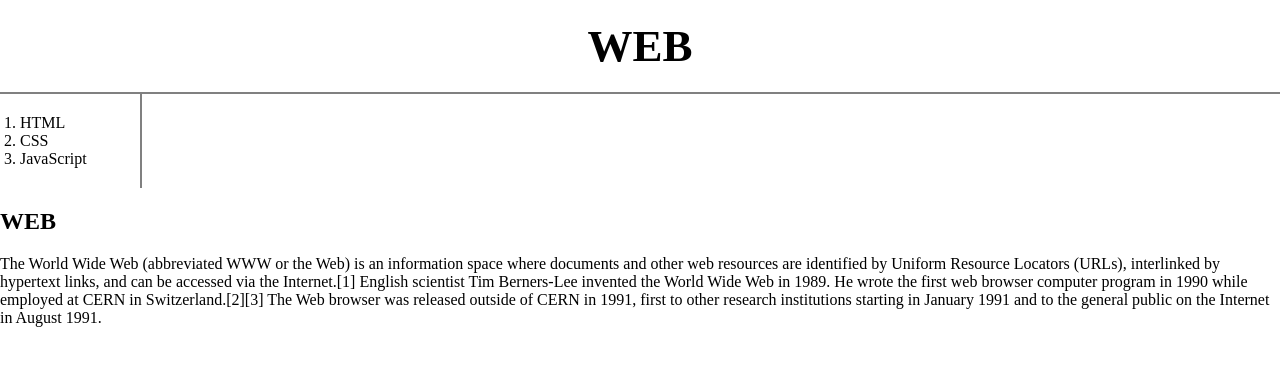
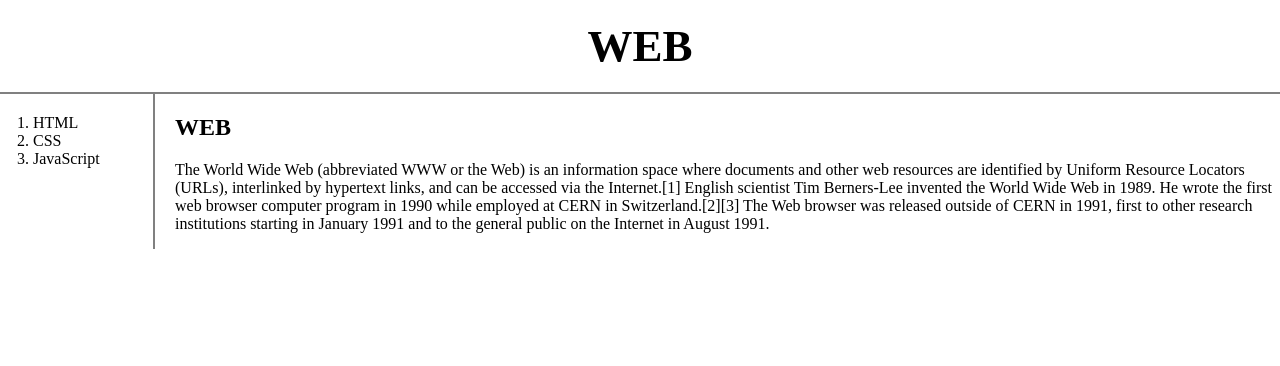
Before and after one commit to dyi919/web, a plain HTML site: page index.html in a window 1280 px wide. Drawn offline with Linux system fonts and the light colour scheme.

Commit message:
added grid

```diff
--- a/index.html
+++ b/index.html
@@ -8,12 +8,6 @@
       color: black;
       text-decoration: none;
     }
-    a:visited {
-      color: gray;
-    }
-    #active {
-      color: red;
-    }
     h1 {
       font-size: 45px;
       text-align: center;
@@ -21,28 +15,40 @@
       margin: 0;
       padding: 20px;
     }
-    ol {
+    #grid ol {
       border-right: 2px solid gray;
       width: 100px;
       margin: 0;
       padding: 20px;
+      padding-left: 33px;
     }
     body {
       margin: 0;
+    }
+    #grid {
+      display: grid;
+      grid-template-columns: 150px 1fr;
+    }
+    #grid #article {
+      padding-left: 25px;
     }
   </style>
 </head>
 
 <body>
   <h1><a href="index.html">WEB</a></h1>
-  <ol>
-    <li><a href="1.html" class="visited">HTML</a></li>
-    <li><a href="2.html" class="visited">CSS</a></li>
-    <li><a href="3.html">JavaScript</a></li>
-  </ol>
-
-  <h2>WEB</h2>
-  <p>The World Wide Web (abbreviated WWW or the Web) is an information space where documents and other web resources are identified by Uniform Resource Locators (URLs), interlinked by hypertext links, and can be accessed via the Internet.[1] English scientist Tim Berners-Lee invented the World Wide Web in 1989. He wrote the first web browser computer program in 1990 while employed at CERN in Switzerland.[2][3] The Web browser was released outside of CERN in 1991, first to other research institutions starting in January 1991 and to the general public on the Internet in August 1991.
-  </p>
+  <div id="grid">
+    <ol>
+      <li><a href="1.html">HTML</a></li>
+      <li><a href="2.html">CSS</a></li>
+      <li><a href="3.html">JavaScript</a></li>
+    </ol>
+    <div id="article">
+      <h2>WEB</h2>
+      <p>
+      The World Wide Web (abbreviated WWW or the Web) is an information space where documents and other web resources are identified by Uniform Resource Locators (URLs), interlinked by hypertext links, and can be accessed via the Internet.[1] English scientist Tim Berners-Lee invented the World Wide Web in 1989. He wrote the first web browser computer program in 1990 while employed at CERN in Switzerland.[2][3] The Web browser was released outside of CERN in 1991, first to other research institutions starting in January 1991 and to the general public on the Internet in August 1991.
+      </p>
+    </div>
+  </div>
 </body>
 </html>
```
Also changed, not shown: 1.html (+14 -8 lines), 2.html (+15 -8 lines), 3.html (+15 -7 lines), laptop.jpg (added).
